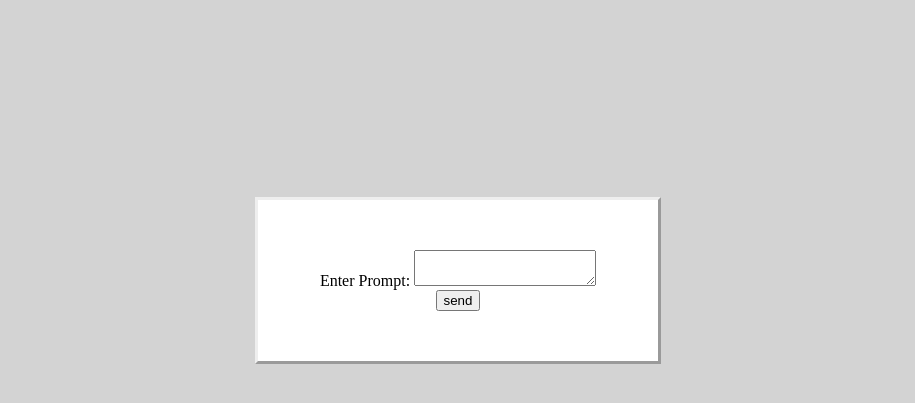
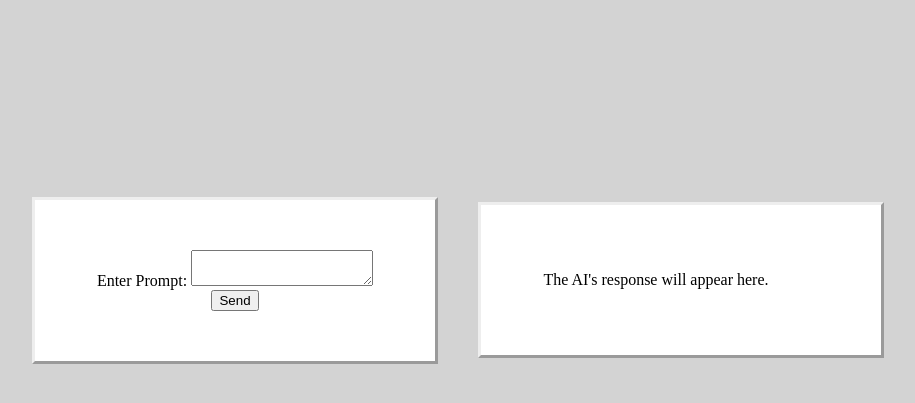
Before and after one commit to Onomis2/DeepDive-Docker-prompt-generater, a PHP site: page /src/AI_Prompt.php in a window 1280 px wide. Shown: the part 29-432 px from the top of the page, without its empty margins (182-1097 px from the left). Run offline with PHP 8.4, Linux system fonts and the light colour scheme.

Commit message:
Almost finished with AI integration in AI_Prompt.php

```diff
--- a/src/AI_Prompt.php
+++ b/src/AI_Prompt.php
@@ -1,4 +1,4 @@
-<?php
+<a?php
 
 require("connection.php");
 
@@ -26,15 +26,41 @@ session_start();
     <div class="center-boxes">
         <div class="boxes">
             <label for="prompt">Enter Prompt:</label>
-            <textarea name="" id="prompt">  </textarea>
-            <button class="send">send</button>
+            <textarea name="" id="prompt"></textarea>
+            <button class="send">Send</button>
+        </div>
+        <div class="boxes" id="response-box">
+            <p id="response-text">The AI's response will appear here.</p>
+            <button id="copy-button" style="display:none;">Copy to Clipboard</button>
+            <a href="#" id="open-chatgpt-link" style="display:none;"><button id="open-button">Open with ChatGPT</button></a>
         </div>
     </div>
     <script>
     document.querySelector('.send')
         .addEventListener('click', () => {
+            const inputElement = document.getElementById('prompt');
+            const predefinedStart = "Rephrase this message into a concise AI prompt that outputs only the necessary information for a clear and actionable response. Provide the following prompt without any extra explanation or introduction: '";
+            const predefinedEnd = "'";
+
+            const modifiedValue = predefinedStart + inputElement.value + predefinedEnd;
+
+            const responseBox = document.getElementById('response-box');
+            const responseText = document.getElementById('response-text');
+            const copyButton = document.getElementById('copy-button');
+            const openButton = document.getElementById('open-chatgpt-link');
+
+            responseText.textContent = "Regenerating prompt...";
+            copyButton.style.display = "none";  // Hide the button while waiting for response
+
+            // Update the 'Open with ChatGPT' button link dynamically
+            const chatGptUrl = `https://chatgpt.com/?q=${encodeURIComponent(modifiedValue)}`;
+            document.getElementById('open-chatgpt-link').setAttribute('href', chatGptUrl);
+
+            // Show the 'Open with ChatGPT' button
+            openButton.style.display = "inline-block";
+
             const data = new URLSearchParams();
-                data.append('prompt', document.getElementById('prompt').value);
+            data.append('prompt', modifiedValue);
             fetch('ai_api.php', {
                 method: 'POST',
                 headers: {
@@ -44,10 +70,22 @@ session_start();
             })
             .then(response => response.json())
             .then(data => {
-                    console.log(data)
-                    document.getElementById('prompt').value = data.response
+                console.log(data);
+
+                // Update the AI response
+                responseText.textContent = data.response;
+
+                // Show the copy button after response is available
+                copyButton.style.display = "inline-block";
+
+                // Clear the input if needed
+                inputElement.value = '';
             })
-            })
+            .catch(error => {
+                console.error('Error:', error);
+                responseText.textContent = "An error occurred. Please try again.";
+            });
+        });
 </script>
 </body>
 </html>
```
Lines whose indentation alone changed are shown as unchanged.
